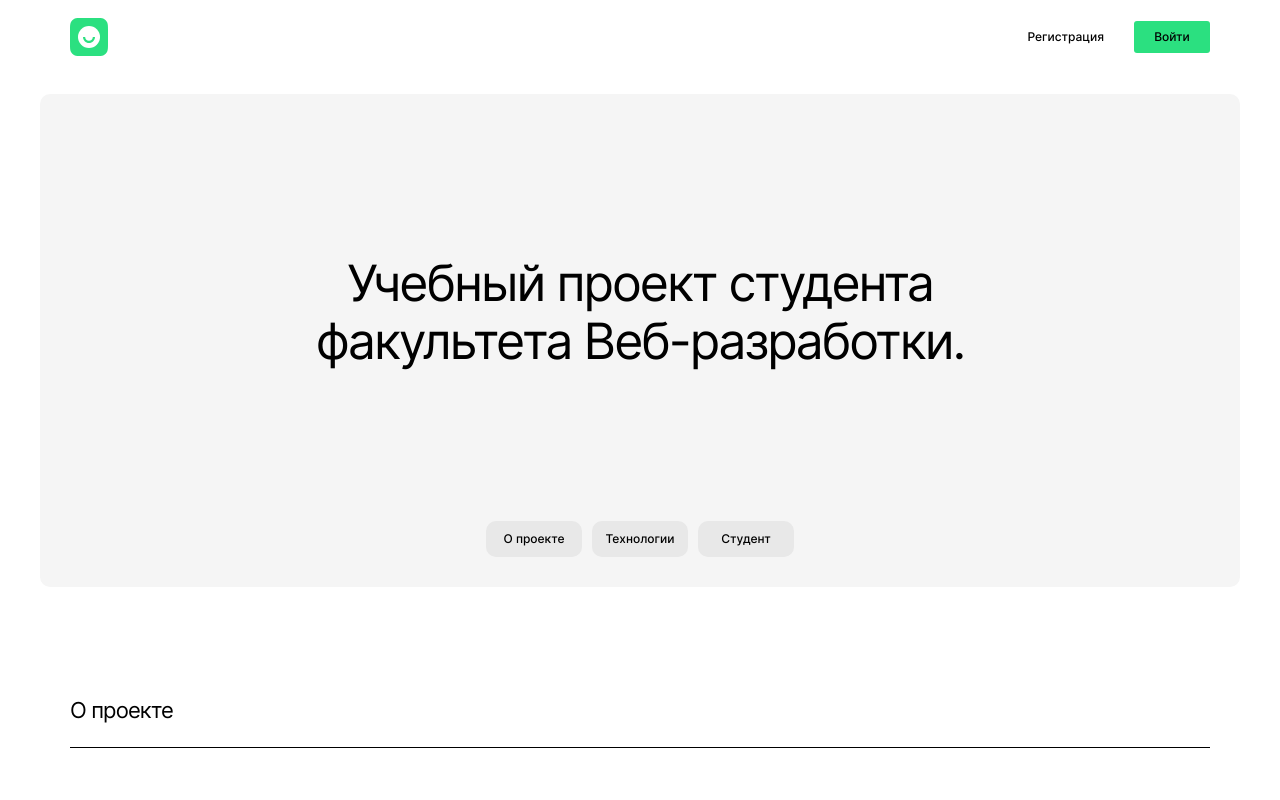
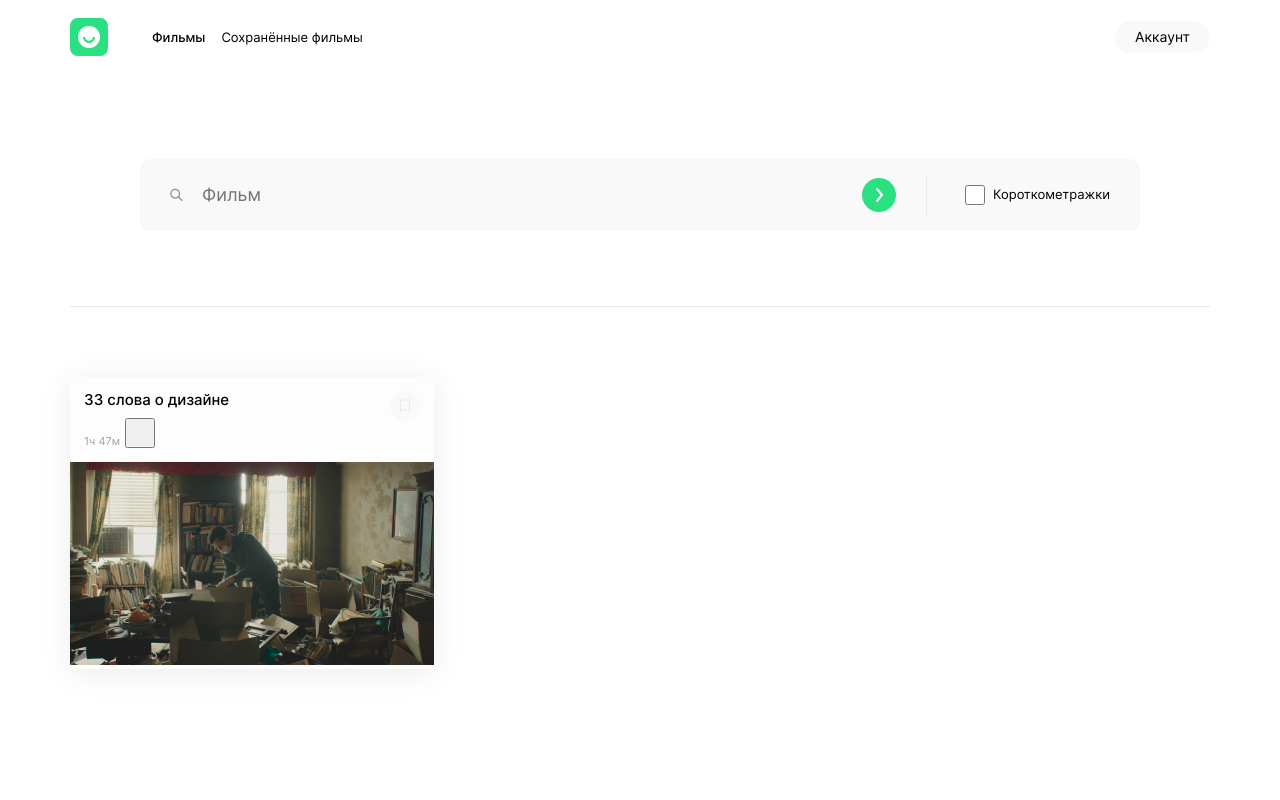
Before and after one commit to StarClavatar/movies-explorer-frontend, a plain HTML site: page index.html in a window 1280 px wide. Shown: the top 800 px of the page. Drawn offline with Linux system fonts and the light colour scheme.

Commit message:
landing html

```diff
--- a/index.html
+++ b/index.html
@@ -11,17 +11,60 @@
 </head>
 
 <body class="page">
-    <header class="header">
+
+    <!-- Header -->
+
+    <!-- <header class="header">
         <img class="header__logo" src="./images/logo.svg" alt="логотип">
-        <div class="horizontal-container">
+        <div class="link-container">
             <a href="#" class="link header__link">Регистрация</a>
             <a href="#" class="link link_log-in">Войти</a>
-        </div>
+        </div> -->
 
     </header>
 
+    <header class="header">
+        <div class="link-container">
+            <img class="header__logo" src="./images/logo.svg" alt="логотип">
+            <a href="#" class="link link_films">Фильмы</a>
+            <a href="#" class="link link_saved-films">Сохранённые фильмы</a>
+        </div>
+        <a href="#" class="link link_account">Аккаунт</a>
+
+    </header>
+<!-- header -->
+
     <main class="page">
-        <section class="preview section">
+
+
+        <section class=" search-form">
+            <form class="search-form__form">
+                <div class="search-form__film-container">
+                    <img src="/images/search-icon.svg" alt="Значок поиска лупа" class="search-form__film-icon" />
+                    <input class="search-form__film-input" type="text" placeholder="Фильм" required />
+                    <button class="search-form__find-button" type="submit"></button>
+                </div>
+                <div class="form-filter">
+                    <input class="form-filter__checkbox" type="checkbox">
+                    <p class="form-filter__subsription">Короткометражки</p>
+                </div>
+            </form>
+        </section>
+        <section class=" movies">
+            <ul class="movies__list">
+                <li class="movie">
+                    <div class="movie__header">
+                        <h5 class="movie__heading">33 слова о дизайне</h5>
+                        <span class="movie__duration">1ч 47м</span>
+                        <button class="movie__favorite-wrapper">
+                            <img class="movie__favorite" src="/images/favorite.svg" alt="иконка добавить в избранное">
+                        </button>
+                    </div>
+                    <img class="movie__img" src="/images/pic__COLOR_pic.png" alt="обложка фильма">
+                </li>
+            </ul>
+        </section>
+        <!--   <section class="preview section">
             <div class="banner">
                 <h1 class="banner__heading">Учебный проект студента факультета Веб-разработки.</h1>
                 <div class="banner-link-container">
@@ -138,6 +181,7 @@
                 </div>
             </div>
         </footer>
+         -->
     </main>
 
 </body>
--- a/styles/style.css
+++ b/styles/style.css
@@ -34,6 +34,7 @@
     margin: 0 auto;
     font-family: 'Inter';
     font-style: normal;
+    background-color: white;
 }
 
 @media screen and (max-width: 768px) {
@@ -54,6 +55,7 @@
     margin: 0 70px 20px;
     height: 74px;
     align-items: center;
+
 }
 
 @media screen and (max-width: 768px) {
@@ -66,6 +68,10 @@
     .header {
         margin: 0 14px 14px;
     }
+}
+
+.header__logo {
+    margin-right: 44px;
 }
 
 .header__link {
@@ -81,10 +87,9 @@
 }
 
 
-.horizontal-container {
+.link-container {
     display: flex;
     align-items: center;
-
 }
 
 .link {
@@ -96,8 +101,6 @@
 .link:hover {
     opacity: 0.5;
 }
-
-.link_header {}
 
 .link_log-in {
     display: flex;
@@ -122,6 +125,108 @@
     }
 }
 
+.link_films {
+    margin-right: 16px;
+    font-weight: 500;
+    font-size: 13px;
+    line-height: 18px;
+}
+
+.link_saved-films {
+    font-weight: 400;
+    font-size: 13px;
+    line-height: 18px;
+}
+
+.link_account {
+    font-size: 14px;
+    line-height: 16px;
+    background-color: #F9F9F9;
+    border-radius: 20px;
+    display: flex;
+    align-items: center;
+    text-align: center;
+    padding: 8px 20px;
+}
+
+.search-form {
+    display: flex;
+    justify-content: center;
+    align-items: center;
+    height: 212px;
+    max-width: 1140px;
+    border-bottom: 1px solid #E8E8E8;
+    margin: 0 70px 70px;
+
+}
+
+.search-form__form {
+    width: 100%;
+    display: flex;
+    align-items: center;
+    background-color: #F9F9F9;
+    border-radius: 9px;
+    padding: 0 30px;
+    max-width: 1140px;
+    height: 72px;
+    margin: 0 70px 10px 70px;
+
+}
+
+.search-form__film-container {
+    display: flex;
+    align-items: center;
+    position: relative;
+    width: 100%;
+    padding-right: 30px;
+    height: 40px;
+    border-right: 1px solid #E8E8E8;
+    ;
+}
+
+.search-form__film-icon {
+    margin-right: 17px;
+}
+
+.search-form__film-input {
+    font-weight: 400;
+    font-size: 18px;
+    line-height: 20px;
+    color: #A0A0A0;
+    border: none;
+    background-color: #F9F9F9;
+    outline: none;
+    margin-right: auto;
+}
+
+.form-filter {
+    display: flex;
+    margin-left: 30px;
+}
+
+.search-form__find-button {
+    background-image: url(/images/find.svg);
+    height: 34px;
+    width: 34px;
+    border: 0;
+    background-color: transparent;
+}
+
+.form-filter__subsription {
+    margin: 0;
+    font-weight: 400;
+    font-size: 13px;
+    line-height: 18px;
+}
+
+.form-filter__checkbox {
+    width: 36px;
+    height: 20px;
+    border-radius: 20px;
+    border: 0;
+}
+
+
 
 .banner {
     background-color: #F5F5F5;
@@ -144,7 +249,7 @@
     }
 }
 
-@media screen and (max-width: 320px){
+@media screen and (max-width: 320px) {
     .banner {
         height: 586px;
         margin-right: 14px;
@@ -935,3 +1040,48 @@
     margin-right: 0;
     margin-left: 0;
 }
+
+.movies__list {
+    max-width: 1140px;
+    margin: 0 auto;
+    padding: 0;
+}
+
+.movie {
+    padding: 0;
+    margin: 0 24px 30px 0;
+    list-style: none;
+    max-width: 364px;
+    background-color: #FDFDFD;
+    box-shadow: 0px 4px 30px rgba(0, 0, 0, 0.08);
+}
+
+.movie__header {
+    position: relative;
+    padding: 14px;
+}
+
+.movie__heading {
+    margin: 0 0 9px;
+    font-weight: 500;
+    font-size: 15px;
+    line-height: 18px;
+}
+
+.movie__duration {
+    font-weight: 400;
+    font-size: 11px;
+    line-height: 13px;
+    color: #A0A0A0;
+}
+
+.movie__favorite {
+    position: absolute;
+    top: 14px;
+    right: 14px;
+    background-color: transparent;
+}
+.movie__favorite-wrapper {
+    width: 30px;
+    height: 30px;
+}
```
Also changed, not shown: images/favorite.svg (added), images/find.svg (added), images/pic__COLOR_pic.png (added), images/search-icon.svg (added).
